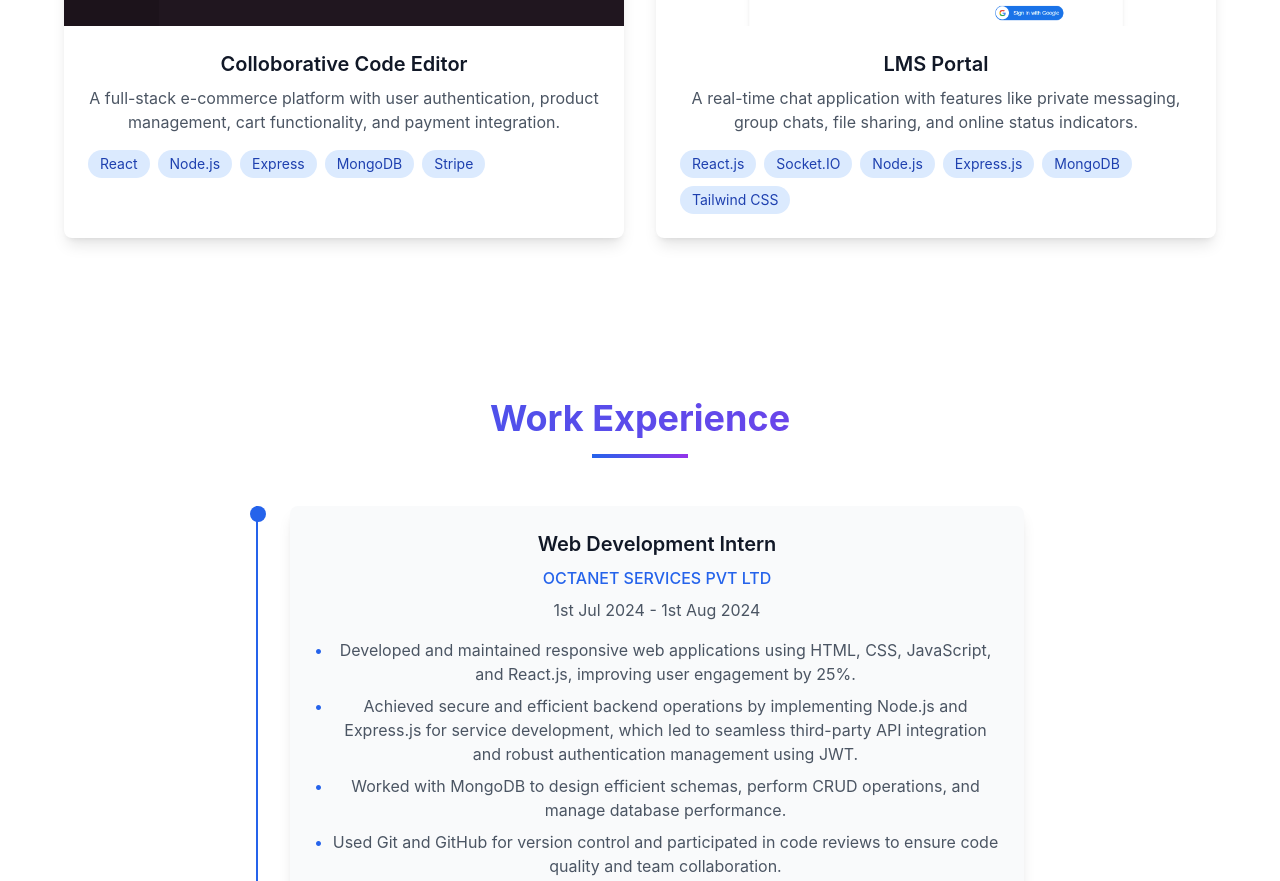
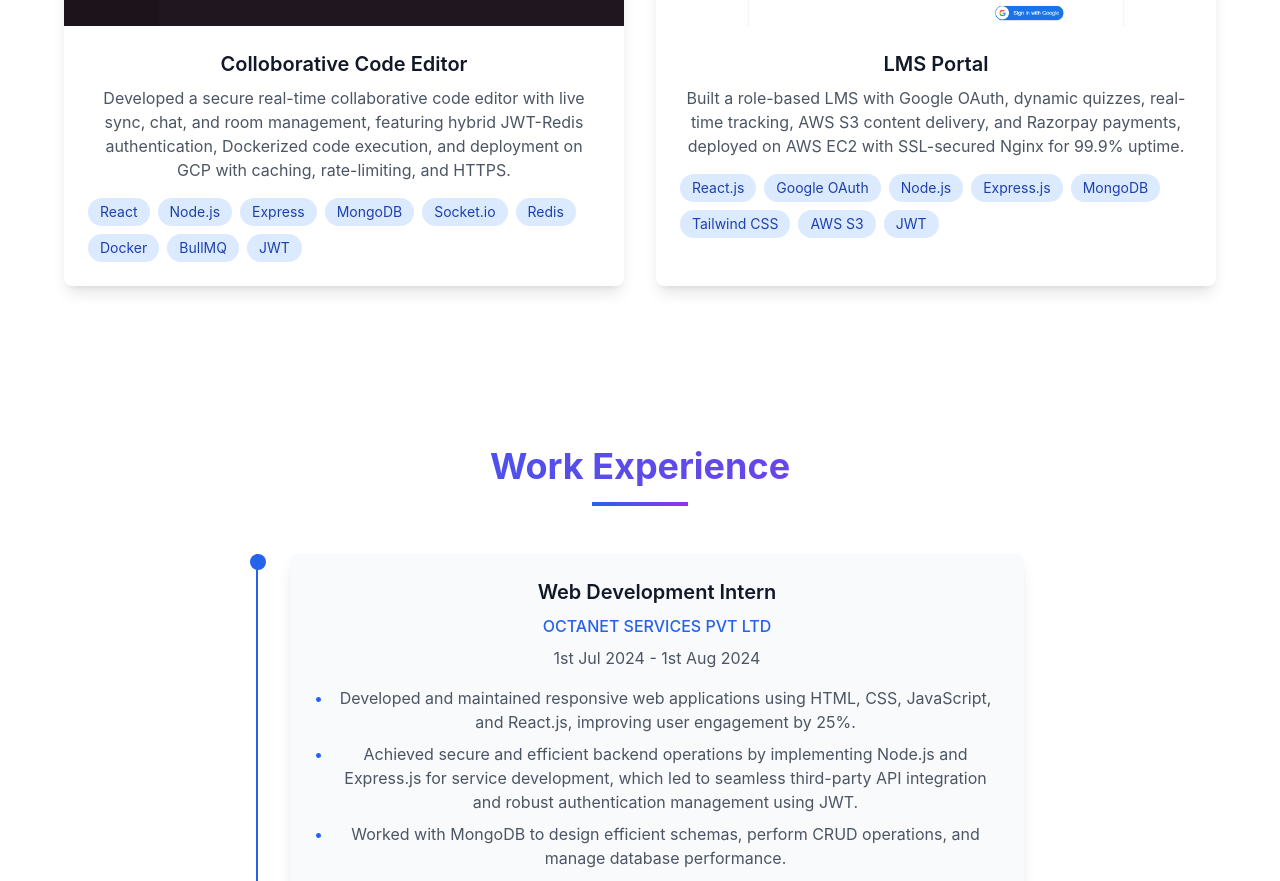
Before and after one commit to rakesh612/PORTFOLIO, a React (Vite) app in the folder frontend/: page / in a window 1280 px wide. Shown: the part 2458-3339 px from the top of the page. Built offline with nearby package versions, Linux system fonts and the light colour scheme.

Commit message:
completed

```diff
--- a/frontend/src/components/Projects.jsx
+++ b/frontend/src/components/Projects.jsx
@@ -4,17 +4,17 @@ export default function Projects() {
   const projects = [
     {
       title: "Colloborative Code Editor",
-      description: "A full-stack e-commerce platform with user authentication, product management, cart functionality, and payment integration.",
+      description: "Developed a secure real-time collaborative code editor with live sync, chat, and room management, featuring hybrid JWT-Redis authentication, Dockerized code execution, and deployment on GCP with caching, rate-limiting, and HTTPS.",
       image: "/Colloborative-code-editor.png",
-      technologies: ["React", "Node.js", "Express", "MongoDB", "Stripe"],
+      technologies: ["React", "Node.js", "Express", "MongoDB", "Socket.io"," Redis", "Docker", "BullMQ", "JWT"],
       liveLink: "https://collabcode.mooo.com",
       githubLink: "https://github.com/rakesh612/Collab_code-master"
     },
     {
       title: "LMS Portal",
-      description: "A real-time chat application with features like private messaging, group chats, file sharing, and online status indicators.",
+      description: "Built a role-based LMS with Google OAuth, dynamic quizzes, real-time tracking, AWS S3 content delivery, and Razorpay payments, deployed on AWS EC2 with SSL-secured Nginx for 99.9% uptime.",
       image: "/LMS-Portal.png",
-      technologies: ["React.js", "Socket.IO", "Node.js", "Express.js", "MongoDB", "Tailwind CSS"],
+      technologies: ["React.js", "Google OAuth", "Node.js", "Express.js", "MongoDB", "Tailwind CSS", "AWS S3", "JWT"],
       liveLink: "https://educure.duckdns.org",
       githubLink: "https://github.com/rakesh612/LMS_PORTAL"
     }
```
